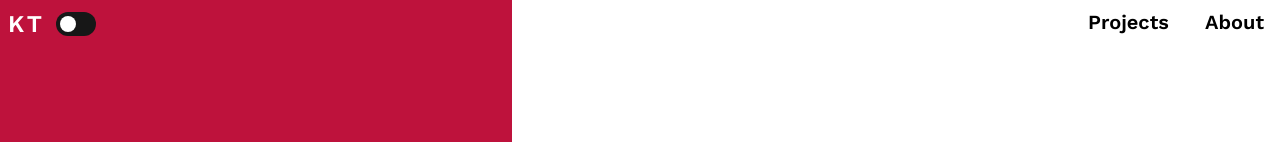
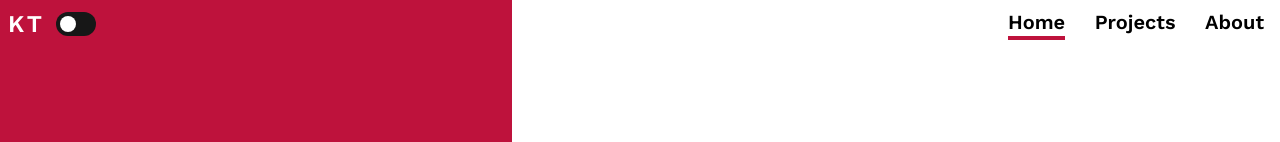
Before and after one commit to kt474/portfolio-v4, a Vue app: page / in a window 1280 px wide. Shown: the top 142 px of the page. Built offline with nearby package versions, Linux system fonts and the light colour scheme.

Commit message:
add scroll to anchors

```diff
--- a/src/components/About.vue
+++ b/src/components/About.vue
@@ -6,7 +6,7 @@ import SideNav from "./SideNav.vue";
 import { useStore } from "../store/store";
 import { computed } from "vue";
 const store = useStore();
-const headerLinks = ["Projects", "About"];
+const headerLinks = ["Home", "Projects", "About"];
 const page = ["main", "projects", "current"];
 
 const darkMode = computed(() => {
@@ -16,6 +16,7 @@ const darkMode = computed(() => {
 
 <template>
   <div
+    id="About"
     class="w-full h-screen relative"
     :class="darkMode ? 'dark-background dark' : 'background'"
   >
--- a/src/components/Header.vue
+++ b/src/components/Header.vue
@@ -3,14 +3,21 @@ defineProps({
   pages: Array,
   parent: String
 });
+function scroll(id: any) {
+  //@ts-ignore
+  document.getElementById(id).scrollIntoView({
+    behavior: "smooth"
+  });
+}
 </script>
 
 <template>
-  <div class="flex justify-between w-44">
+  <div class="flex justify-between w-64">
     <p
       v-for="page in pages"
-      class="text-xl font-bold hide-header"
+      class="text-xl font-bold hide-header cursor-pointer"
       :class="{ 'border-b-4 border-rose-700': page === parent }"
+      @click="scroll(page)"
     >
       {{ page }}
     </p>
--- a/src/components/Main.vue
+++ b/src/components/Main.vue
@@ -8,7 +8,7 @@ import { useStore } from "../store/store.js";
 import { onMounted, ref, watch } from "vue";
 const store = useStore();
 const checked = ref();
-const headerLinks = ["Projects", "About"];
+const headerLinks = ["Home", "Projects", "About"];
 const page = ["current", "projects", "about"];
 
 onMounted(() => {
@@ -26,6 +26,7 @@ watch(checked, () => {
 
 <template>
   <div
+    id="Home"
     class="w-full h-screen"
     :class="store.darkMode ? 'dark-background dark' : 'background'"
   >
@@ -75,7 +76,7 @@ watch(checked, () => {
     </div>
     <Header
       :pages="headerLinks"
-      parent="Main"
+      parent="Home"
       class="absolute right-4 top-2 dark:text-white"
     />
     <SideNav :pages="page" class="absolute right-4 side-nav" />
--- a/src/components/Projects.vue
+++ b/src/components/Projects.vue
@@ -7,7 +7,7 @@ import SideNav from "./SideNav.vue";
 import { useStore } from "../store/store";
 import { computed } from "vue";
 
-const headerLinks = ["Projects", "About"];
+const headerLinks = ["Home", "Projects", "About"];
 const page = ["main", "current", "about"];
 const store = useStore();
 const darkMode = computed(() => {
@@ -17,6 +17,7 @@ const darkMode = computed(() => {
 
 <template>
   <div
+    id="Projects"
     class="w-full h-screen relative"
     :class="darkMode ? 'dark-background dark' : 'background'"
   >
```
